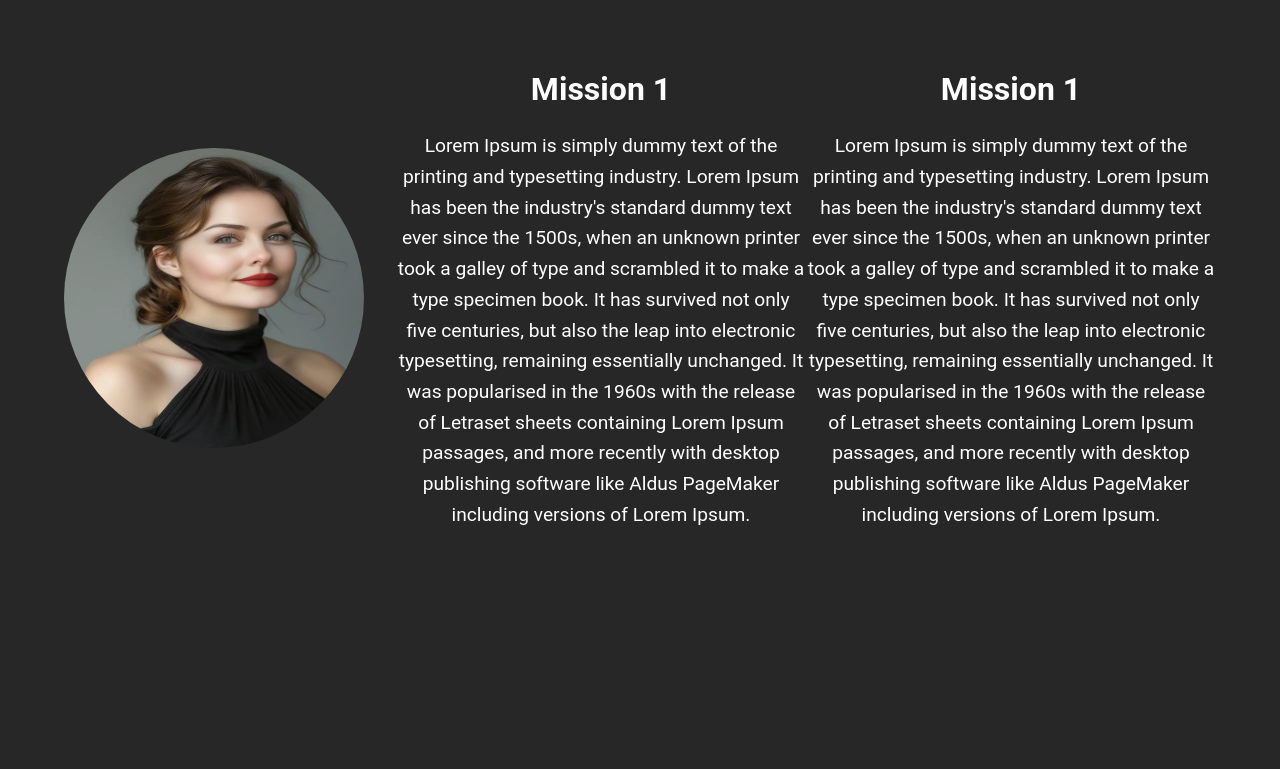
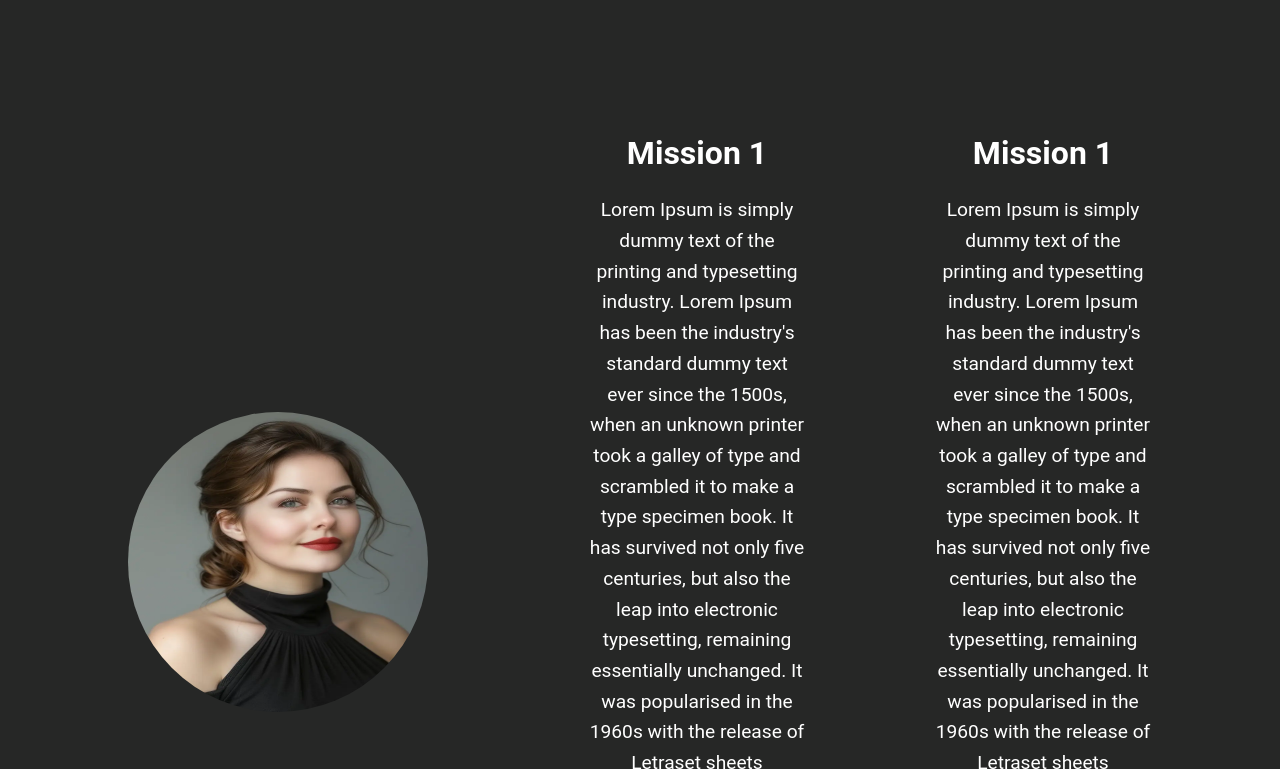
Before and after one commit to amromar/FrontEndCourse, a plain HTML site: page assignment3/index.html in a window 1280 px wide. Shown: the part 800-1569 px from the top of the page. Before the commit the page ends 1411 px from the top, so only its background shows below. Drawn offline with Linux system fonts and the light colour scheme.

Commit message:
interface enhancment
Enhance Marigne and padding in secation

```diff
--- a/assignment3/assets/css/style.css
+++ b/assignment3/assets/css/style.css
@@ -125,7 +125,10 @@ section{
     justify-content: space-evenly;
     align-items: center;
 }
-
+section div{
+    margin: 2rem;
+    padding: 2rem;
+}
 section .profile_image{
     width: 300px;
     height: 300px;
```
